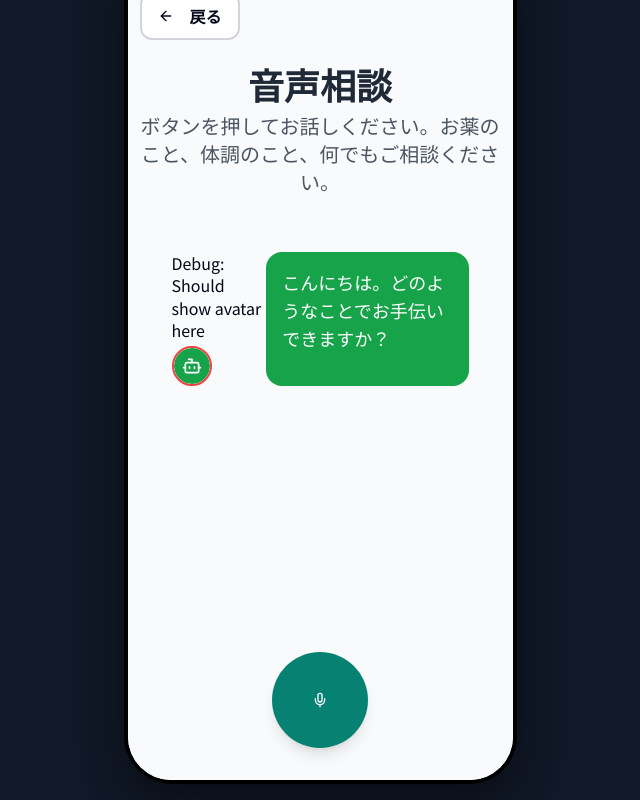
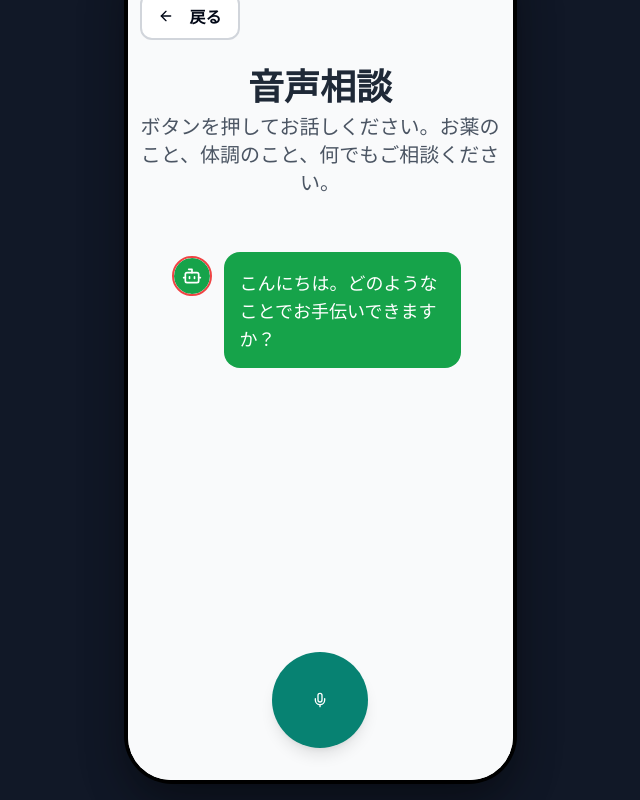
Before and after one commit to LLINLU/oyakudachi-pill-pal, a React (Vite) app: page / in a window 1280 px wide. Both pictures are taken after a click on the button "音声相談". Shown: the part 84-884 px from the top of the page, without its empty margins (320-960 px from the left). Built offline with nearby package versions, Linux system fonts and the light colour scheme.

Commit message:
Remove debug text
Removed the "Debug: Should show avatar here" text from the ConversationHistory component.

```diff
--- a/src/components/ConversationHistory.tsx
+++ b/src/components/ConversationHistory.tsx
@@ -32,14 +32,11 @@ export const ConversationHistory: React.FC<ConversationHistoryProps> = ({
               className={`flex ${message.role === 'user' ? 'justify-end' : 'justify-start'}`}
             >
               {message.role === 'assistant' && (
-                <div>
-                  <p>Debug: Should show avatar here</p>
                 <Avatar className="h-10 w-10 mr-3 mt-1 flex-shrink-0 border-2 border-red-500">
                   <AvatarFallback className="bg-green-600 text-white">
                     <Bot className="h-5 w-5" />
                   </AvatarFallback>
                 </Avatar>
-                </div>
               )}
               <div
                 className={`max-w-[80%] p-4 rounded-2xl ${
@@ -64,14 +61,11 @@ export const ConversationHistory: React.FC<ConversationHistoryProps> = ({
 
         {isSpeaking && (
           <div className="flex justify-start">
-            <div>
-              <p>Debug: Should show speaking avatar here</p>
             <Avatar className="h-10 w-10 mr-3 mt-1 flex-shrink-0 border-2 border-red-500">
               <AvatarFallback className="bg-green-600 text-white">
                 <Bot className="h-5 w-5" />
               </AvatarFallback>
             </Avatar>
-            </div>
             <div className="bg-green-500 text-white p-4 rounded-2xl animate-pulse">
               <p className="text-lg">お答えしています...</p>
             </div>
```
Lines whose indentation alone changed are shown as unchanged.
